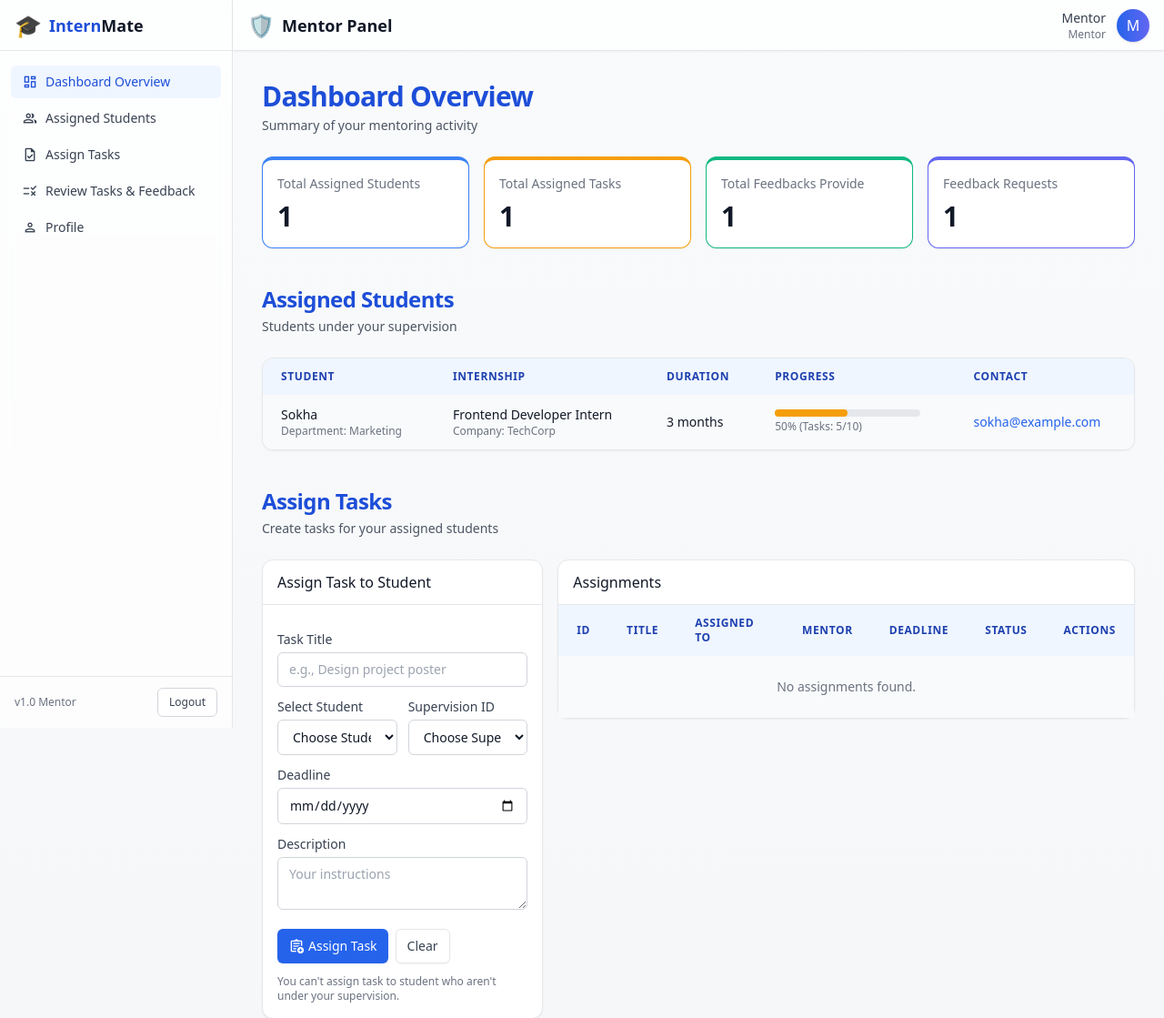
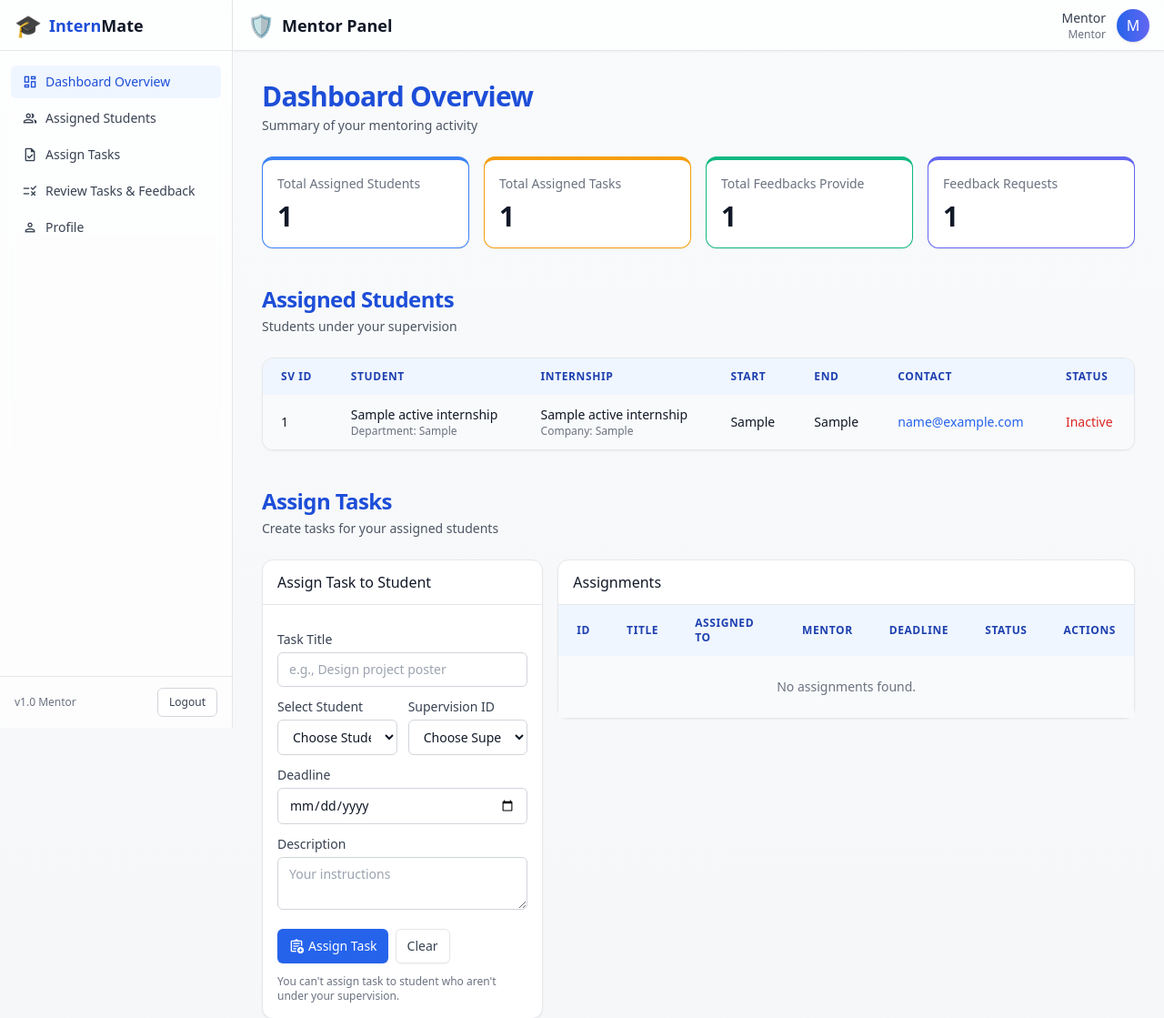
Before and after one commit to Chhitchhanut/internship-management-system-project, a FastAPI app: template app/templates/mentor_dash.html in a window 1280 px wide. Shown: the top 1119 px of the page at 91% size. Run offline with FastAPI, Linux system fonts and the light colour scheme; the template is opened without the code that fills it: most values are stand-ins (such as "Sample title", 1, 10 or a date in 2020); some libraries are stand-ins or nearby versions.

Commit message:
feat:mentor assigned student

```diff
--- a/app/templates/mentor_dash.html
+++ b/app/templates/mentor_dash.html
@@ -91,33 +91,37 @@
           <table class="min-w-full text-sm">
             <thead class="bg-blue-50 text-left text-xs uppercase tracking-wider text-blue-800">
               <tr>
+                <th class="px-5 py-3">SV ID</th>
                 <th class="px-5 py-3">Student</th>
                 <th class="px-5 py-3">Internship</th>
-                <th class="px-5 py-3">Duration</th>
-                <th class="px-5 py-3">Progress</th>
+                <th class="px-5 py-3">Start</th>
+                <th class="px-5 py-3">End</th>
                 <th class="px-5 py-3">Contact</th>
+                <th class="px-5 py-3">Status</th>
               </tr>
             </thead>
             <tbody class="divide-y odd:bg-white even:bg-gray-50">
-              <!-- Sokha -->
+              {% for s in active_internships %}
               <tr class="hover:bg-gray-50">
+                <td class="px-5 py-3">{{ s.supervision_id }}</td>
                 <td class="px-5 py-3">
-                  <div class="font-medium">Sokha</div>
-                  <div class="text-xs text-gray-500">Department: Marketing</div>
+                  <div class="font-medium">{{ s.student_name }}</div>
+                  <div class="text-xs text-gray-500">Department: {{ s.student_department }}</div>
                 </td>
                 <td class="px-5 py-3">
-                  <div class="font-medium">Frontend Developer Intern</div>
-                  <div class="text-xs text-gray-500">Company: TechCorp</div>
+                  <div class="font-medium">{{ s.internship_title }}</div>
+                  <div class="text-xs text-gray-500">Company: {{ s.internship_company }}</div>
                 </td>
-                <td class="px-5 py-3">3 months</td>
-                <td class="px-5 py-3">
-                  <div class="w-40 h-2 bg-gray-200 rounded">
-                    <div class="h-2 w-1/2 bg-amber-500 rounded"></div>
-                  </div>
-                  <span class="text-xs text-gray-500">50% (Tasks: 5/10)</span>
-                </td>
-                <td class="px-5 py-3"><a href="#" class="text-blue-600 hover:underline">sokha@example.com</a></td>
+                <td class="px-5 py-3">{{ s.internship_start }}</td>
+                <td class="px-5 py-3">{{ s.internship_end }}</td>
+                <td class="px-5 py-3"><a href="#" class="text-blue-600 hover:underline">{{ s.student_email }}</a></td>
+                {% if s.active %}
+                <td class="px-5 py-3 text-green-600">Active</td>
+                {% else %}
+                <td class="px-5 py-3 text-red-600">Inactive</td>
+                {% endif %}
               </tr>
+              {% endfor %}
             </tbody>
           </table>
         </div>
```
Also changed, not shown: app/routers/mentor.py (+31 -0 lines).
